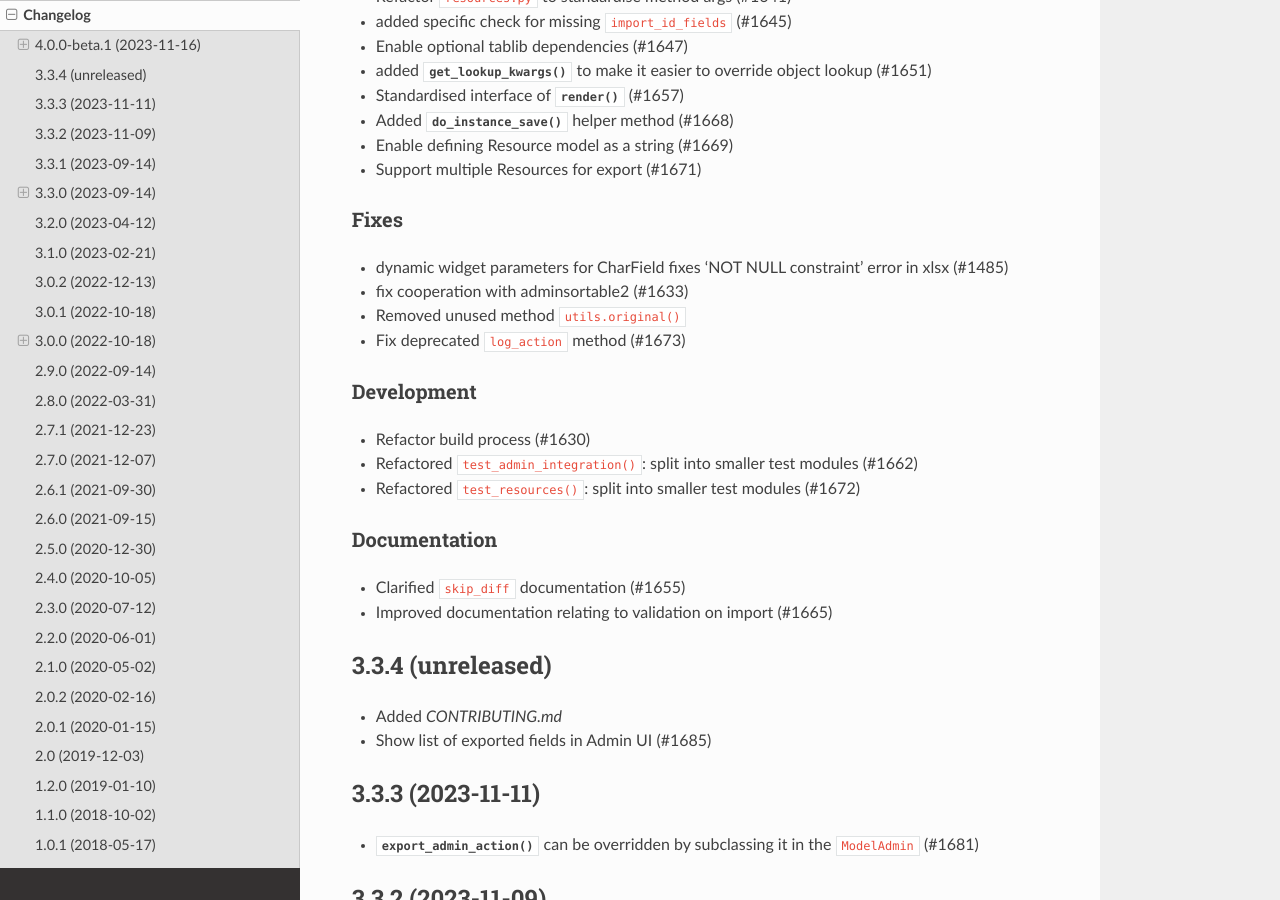
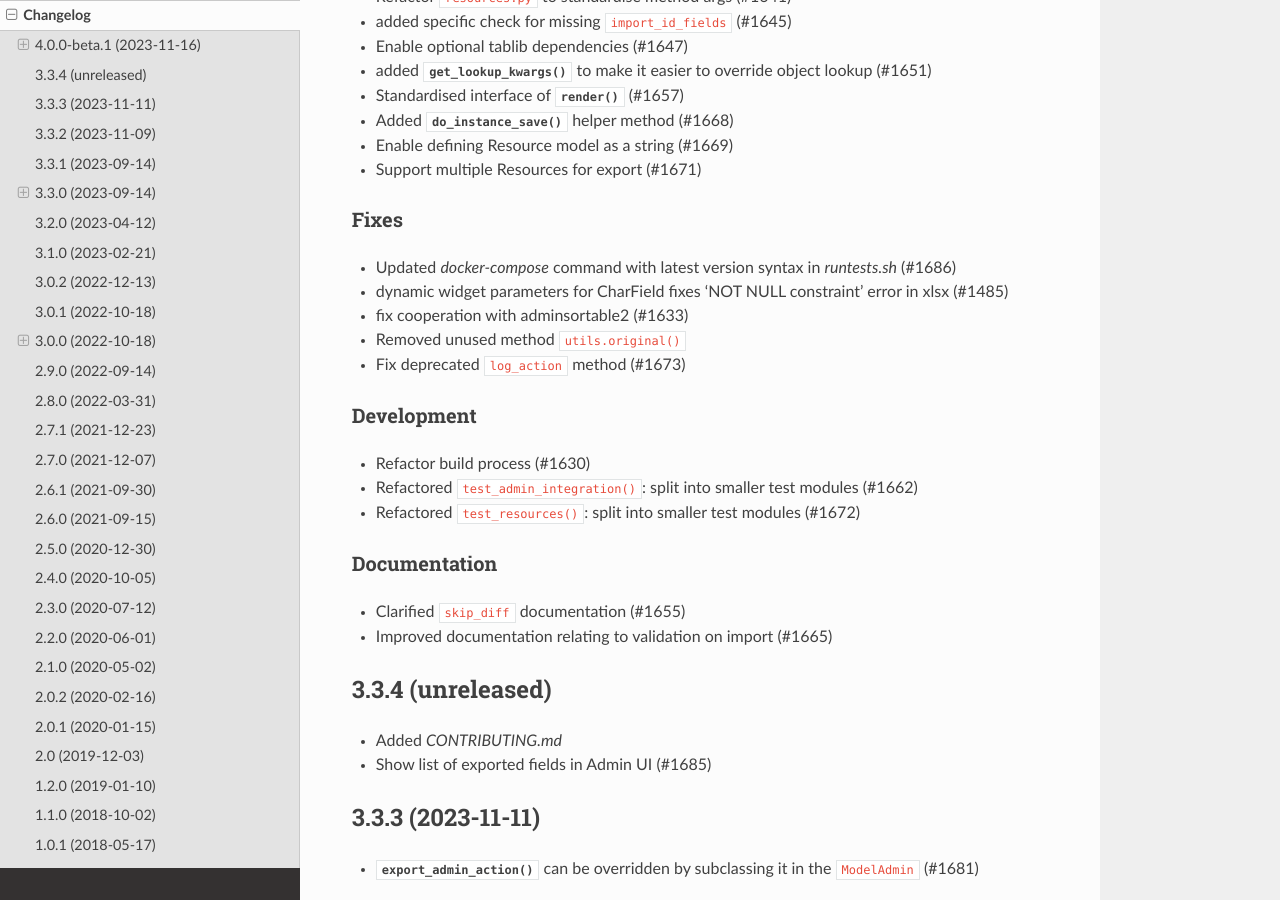
Before and after one commit to django-import-export/django-import-export, a Sphinx documentation site: the page built from docs/changelog.rst, in a window 1280 px wide and 900 px high, scrolled down 574 px. Built offline with Sphinx 7.4.7 and the Read the Docs theme 2.0.0, drawn with Linux system fonts in a browser that asks for light colours; pages that are not in the unit, such as notebooks, are missing from menus; the version number could not be read and is left out.

Commit message:
update changelog.rst

```diff
--- a/docs/changelog.rst
+++ b/docs/changelog.rst
@@ -36,6 +36,7 @@ Enhancements
 Fixes
 #####
 
+- Updated `docker-compose` command with latest version syntax in `runtests.sh` (#1686)
 - dynamic widget parameters for CharField fixes 'NOT NULL constraint' error in xlsx (#1485)
 - fix cooperation with adminsortable2 (#1633)
 - Removed unused method ``utils.original()``
```
